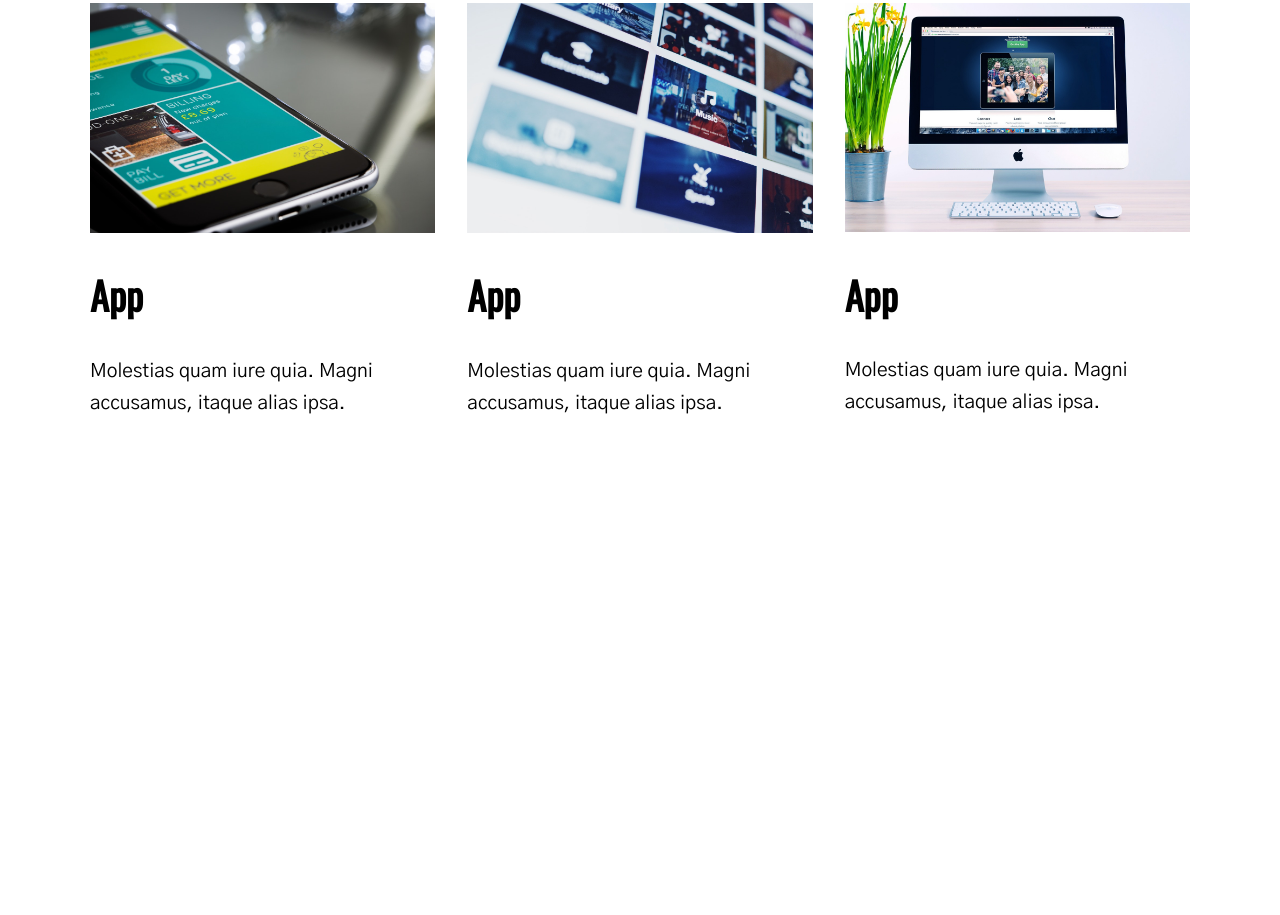
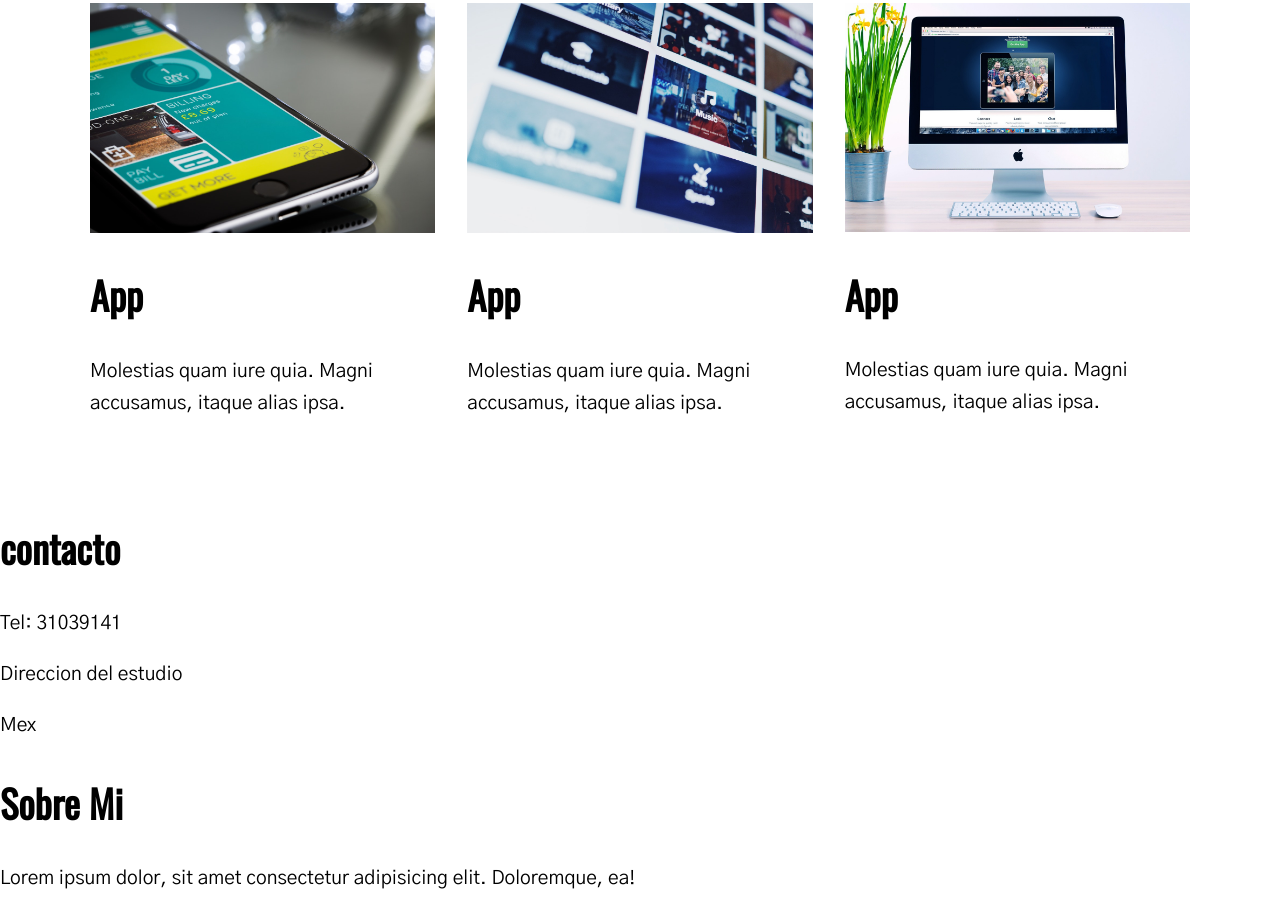
Before and after one commit to DavidSC34/portfolio, a plain HTML site: page index.html in a window 1280 px wide. Shown: the part 2444-3359 px from the top of the page. Before the commit the page ends 2931 px from the top, so only its background shows below. Drawn offline with nearby package versions, Linux system fonts and the light colour scheme.

Commit message:
HTMl del footer con el conceptoi de widgets

```diff
--- a/index.html
+++ b/index.html
@@ -48,6 +48,20 @@
             <div id="listado" class="listado"></div>
         </div>
     </section>
+    <footer class="footer">
+        <div class="contenedorr">
+            <div class="widget">
+                <h3>contacto</h3>
+                <p>Tel: 31039141</p>
+                <p>Direccion del estudio</p>
+                <p>Mex</p>
+            </div>
+            <div class="widget">
+                <h3>Sobre Mi</h3>
+                <p>Lorem ipsum dolor, sit amet consectetur adipisicing elit. Doloremque, ea!</p>
+            </div>
+        </div>
+    </footer>
 
     <script src="js/app.js"></script>
 </body>
```
